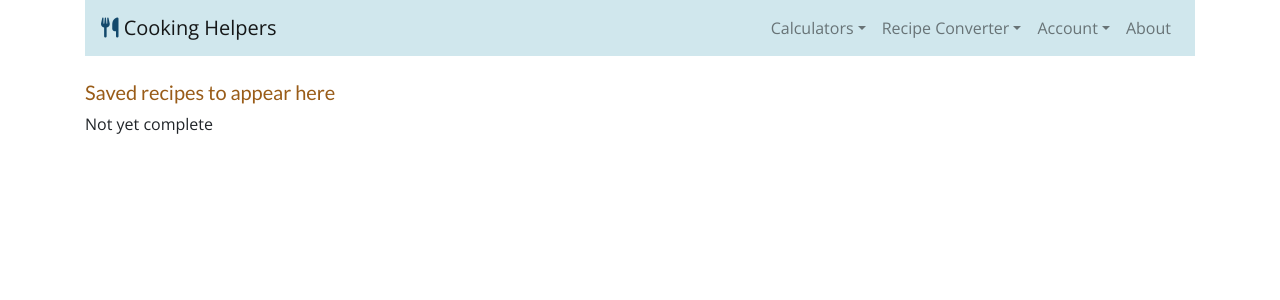
After one commit to matthpau/CookingCalc, a Django app: page /converter/saved_conversions in a window 1280 px wide. The commit adds this page. Shown: the top 300 px of the page. Run offline with Django 3.2, Linux system fonts and the light colour scheme; parts of the project's set-up code (start-up, migrations or seed data) failed here and were passed over; some libraries are stand-ins or nearby versions.

Commit message:
A good days work

```diff
--- a/AppTimesCalc/templates/AppTimesCalc/MealPlannerSaved.html
+++ b/AppTimesCalc/templates/AppTimesCalc/MealPlannerSaved.html
@@ -1,8 +1,6 @@
 {% extends 'AppTimesCalc/base.html' %}
 
 {% block content %}
-<h3>Thankyou, your meal plan has been saved</h3>
-
+<h5>Thankyou, your meal plan has been saved</h5>
 <p><a href="{% url 'MealPlanList' %}" role="button">See your meal plans</a></p>
-
 {% endblock %}
--- a/AppTimesCalc/templates/AppTimesCalc/base.html
+++ b/AppTimesCalc/templates/AppTimesCalc/base.html
@@ -54,10 +54,10 @@
 
                 <li class="nav-item dropdown">
                     <a class="nav-link dropdown-toggle" href="#" id="navbarDropdown" role="button" data-toggle="dropdown" aria-haspopup="true" aria-expanded="false">
-                        Recipe Converters</a>
+                        Recipe Converter</a>
                 <div class="dropdown-menu" aria-labelledby="navbarDropdown">
                     <a class="dropdown-item" href="{% url 'recipe_converter' %}">Converter</a>
-                    <a class="dropdown-item" href="#">My saved recipes</a>
+                    <a class="dropdown-item" href="{% url 'saved_conversions' %}">My saved recipes</a>
                 </div>
                 </li>
 
--- a/AppTimesCalc/templates/AppTimesCalc/mealplan_list.html
+++ b/AppTimesCalc/templates/AppTimesCalc/mealplan_list.html
@@ -2,7 +2,7 @@
 
 {% block content %}
 
-    <h2>Meal Plans</h2>
+    <h5>Meal Plans</h5>
 
     {% for x in object_list%}
         <p>
--- a/AppTimesCalc/templates/AppTimesCalc/mealplan_update.html
+++ b/AppTimesCalc/templates/AppTimesCalc/mealplan_update.html
@@ -33,9 +33,7 @@
         <div class="row">
             <div class="col col-md-4">
                 <button class="btn btn-primary btn-block" type="submit">Save</button>
-            </div>
-            <div class="col col-md-4">
-                <a class="btn btn-secondary btn-block" href="javascript:history.back()">Go back</a>
+                <a href="javascript:history.back()">Go back</a>
             </div>
         </div>
     </div>
--- /dev/null
+++ b/RecipeConverter/templates/RecipeConverter/saved_conversions.html
@@ -0,0 +1,8 @@
+{% extends 'AppTimesCalc/base.html' %}
+
+{% block content %}
+
+<h5>Saved recipes to appear here</h5>
+<p>Not yet complete</p>
+
+{% endblock %}
--- a/RecipeConverter/urls.py
+++ b/RecipeConverter/urls.py
@@ -8,4 +8,5 @@ from django.conf.urls.static import static
 
 urlpatterns = [
     path('recipe_converter', views.recipe_converter, name='recipe_converter'),
+    path('saved_conversions', views.saved_conversions, name='saved_conversions'),
     ]
--- a/RecipeConverter/views.py
+++ b/RecipeConverter/views.py
@@ -35,3 +35,7 @@ def recipe_converter(request):
     context = {'form': form}
 
     return render(request, 'RecipeConverter/recipe_converter.html', context)
+
+
+def saved_conversions(request):
+    return render(request, 'RecipeConverter/saved_conversions.html')
```
Also changed, not shown: AppTimesCalc/templates/AppTimesCalc/mealplan_confirm_delete.html (+3 -4 lines).
